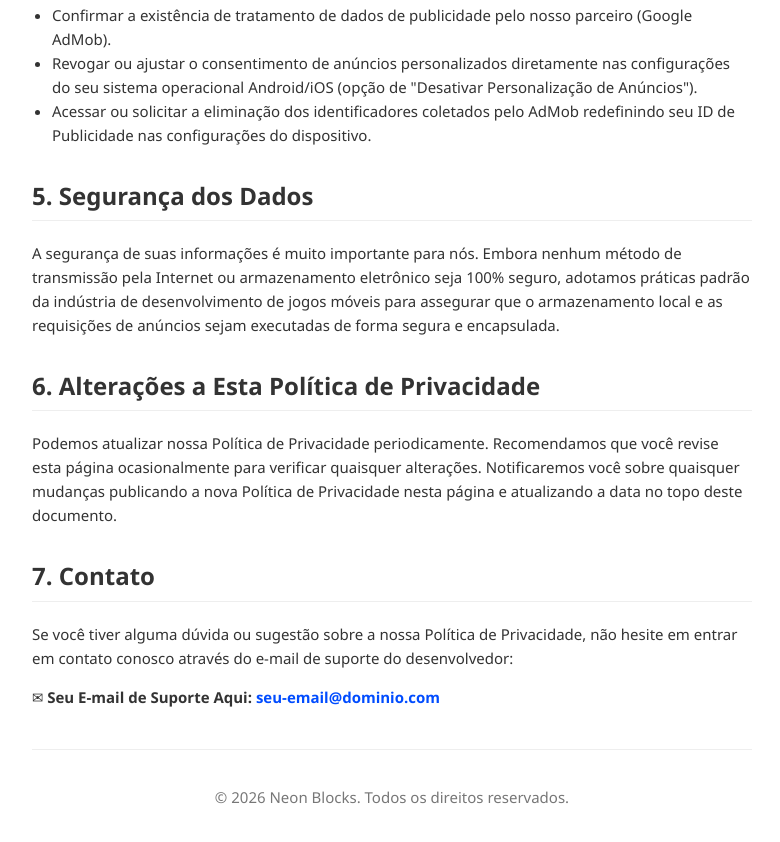
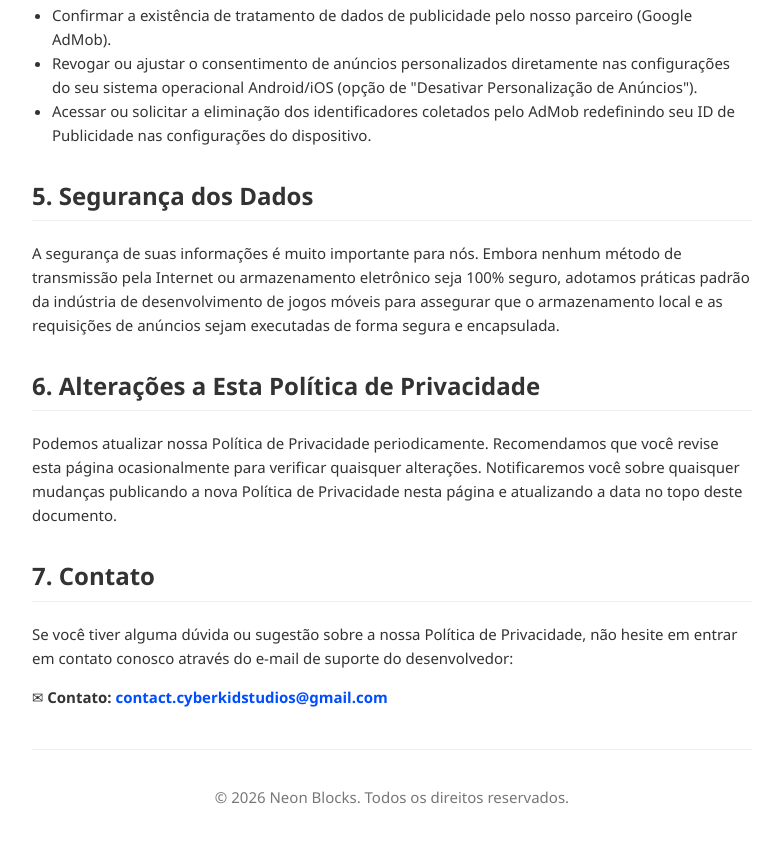
Before and after one commit to euclidespaim/neon-blocks, a plain HTML site: page index.html in a window 1280 px wide. Shown: the part 1360-2202 px from the top of the page, without its empty margins (248-1028 px from the left). Drawn offline with Linux system fonts and the light colour scheme.

Commit message:
Update index.html

```diff
--- a/index.html
+++ b/index.html
@@ -98,7 +98,9 @@
 
         <h2>7. Contato</h2>
         <p>Se você tiver alguma dúvida ou sugestão sobre a nossa Política de Privacidade, não hesite em entrar em contato conosco através do e-mail de suporte do desenvolvedor:</p>
-        <p>✉ <strong>Seu E-mail de Suporte Aqui: <a href="mailto:seu-email@dominio.com">seu-email@dominio.com</a></strong></p>
+        <p>✉ <strong>Contato: <a href="contact.cyberkidstudios@gmail.com
+">contact.cyberkidstudios@gmail.com
+</a></strong></p>
 
         <div class="footer">
             <p>&copy; 2026 Neon Blocks. Todos os direitos reservados.</p>
```
